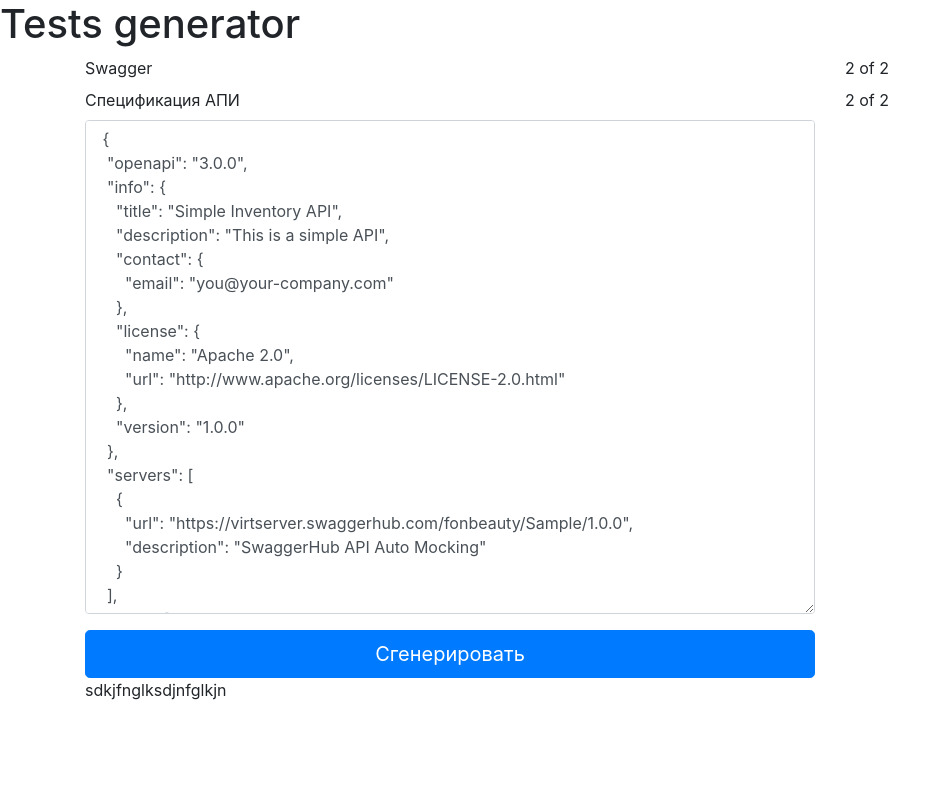
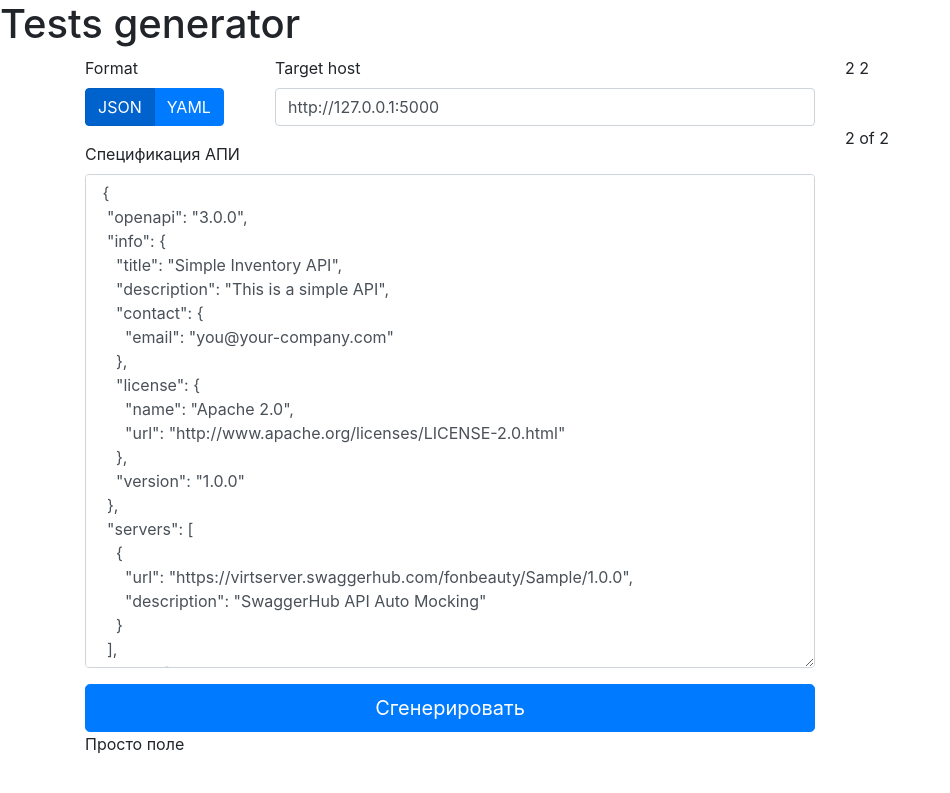
Before and after one commit to fonbeauty/test_gen, a Flask app: page / in a window 1280 px wide. Shown: the top 793 px of the page, without its empty margins (0-950 px from the left). Run offline with Flask 2, Linux system fonts and the light colour scheme; some libraries are stand-ins or nearby versions.

Commit message:
add adress field and format on web clietn

```diff
--- a/webapp/__init__.py
+++ b/webapp/__init__.py
@@ -76,24 +76,25 @@ def create_app():
         endpoints = {}
         try:
             data = request.json
+            base_url = request.args.get('adress', '')
+            print(f"Адрес для запроса {base_url}")
             print('AAAAAAAAAAAAAA')
-            print("HELLO \n", data, "\n TYPE ", type(data))
-            print(len(data['paths']))
+            print(len(data.get('paths')))
             print('BBBBBBBBBBBBBB')
-            print(data['paths'])
+            print(data.get('paths'))
             print('CCCCCCCCCCCCCC')
 
-            for endpoint in data['paths']:
+            for endpoint in data.get('paths'):
                 print('Endpoint ', endpoint)
                 pathMethod = []
-                for method in data['paths'][endpoint]:
+                for method in data.get('paths')[endpoint]:
                     pathMethod.append(str(method).upper())
                     print('Methods ', pathMethod)
 
                     # querys = [] здесь идет перебор по параметрам эндпоинта, пока не реализовно
                     # headers = []
                     # try:
-                    #     for parameter in data['paths'][endpoint][method]['parameters']:
+                    #     for parameter in data.get('paths')[endpoint][method]['parameters']:
                     #         # print('Parameter ', parameter)
                     #         requestElement = parameter['in']
                     #         print(f'Элемент запроса {requestElement}')
@@ -109,11 +110,11 @@ def create_app():
                     # print(f'Headers {headers}')
             endpoints[endpoint] = pathMethod
             print(f'Endpoints with methods {endpoints}')
-            standart_tests(endpoints, app.config['METHOD_LIST'], app.config['BASE_URL'])
+            standart_tests(endpoints, app.config['METHOD_LIST'], base_url)
 
             # save_swagger(data)
-        except Exception:
-            print('ALARMA Received not valid data type')
+        except Exception as e:
+            print(f'ALARMA Received not valid data type. Exception {e}')
         print('END ------------------')
         return {}
 
--- a/webapp/templates/index.html
+++ b/webapp/templates/index.html
@@ -15,11 +15,25 @@
 <h1>Tests generator</h1>
 <div class="container">
     <div class="row">
-        <div class="col-8">
-            <label>Swagger</label>
+        <div class="col-2">
+            <label for="formatSelect">Format</label>
+            <div class="btn-group btn-group-toggle" data-toggle="buttons" id="formatSelect">
+                <label class="btn btn-primary active">
+                    <input type="radio" name="format" id="jsonRadio" autocomplete="off" checked> JSON
+                </label>
+                <label class="btn btn-primary">
+                    <input type="radio" name="format" id="yamlRadio" autocomplete="off"> YAML
+                </label>
+            </div>
+
+        </div>
+        <div class="col-6">
+            <label for="adressInput">Target host</label>
+            <input type="text" class="form-control" placeholder="http://127.0.0.1:5000/" value="http://127.0.0.1:5000"
+                   id="adressInput">
         </div>
         <div class="col">
-            2 of 2
+            2 2
         </div>
     </div>
     <div class="row">
@@ -34,7 +48,7 @@
             {% endif %}
             {% endwith %}
             <div class="form-group">
-                <label for="exampleFormControlTextarea1">Спецификация АПИ</label>
+                <label for="exampleFormControlTextarea1" class="pt-3">Спецификация АПИ</label>
                 <textarea class="form-control" id="exampleFormControlTextarea1"
                           rows="20"> {{ filetext }} </textarea>
             </div>
@@ -44,22 +58,41 @@
             2 of 2
         </div>
     </div>
-    sdkjfnglksdjnfglkjn
+    Просто поле
 </div>
 
 <script src="https://cdn.jsdelivr.net/npm/axios/dist/axios.min.js"></script>
 <script>
-    axios.defaults.headers.post['Content-Type'] = 'application/json';
+    const jsonRadio = document.querySelector('#jsonRadio')
+    const yamlRadio = document.querySelector('#yamlRadio')
+    const adressInput = document.querySelector('#adressInput')
     const textAreaSwagger = document.querySelector('#exampleFormControlTextarea1');
     const sendButton = document.querySelector('#sendSwaggerButton');
 
     sendButton.addEventListener('click', function (e) {
         e.preventDefault();
-        axios.post('/swagger', textAreaSwagger.value)
+        if (jsonRadio.checked) {
+            console.log('application/json')
+            axios.defaults.headers.post['Content-Type'] = 'application/json';
+        } else {
+            console.log('text/plain')
+            axios.defaults.headers.post['Content-Type'] = 'text/plain';
+        }
+        axios.post('/swagger', textAreaSwagger.value,
+            {params: {
+                adress: adressInput.value
+            } })
         .then(function (response) {
             console.log(response);
         });
     });
+
+
+
+
+
+
+
 </script>
 
 <!-- Optional JavaScript -->
```
Lines whose indentation alone changed are shown as unchanged.
